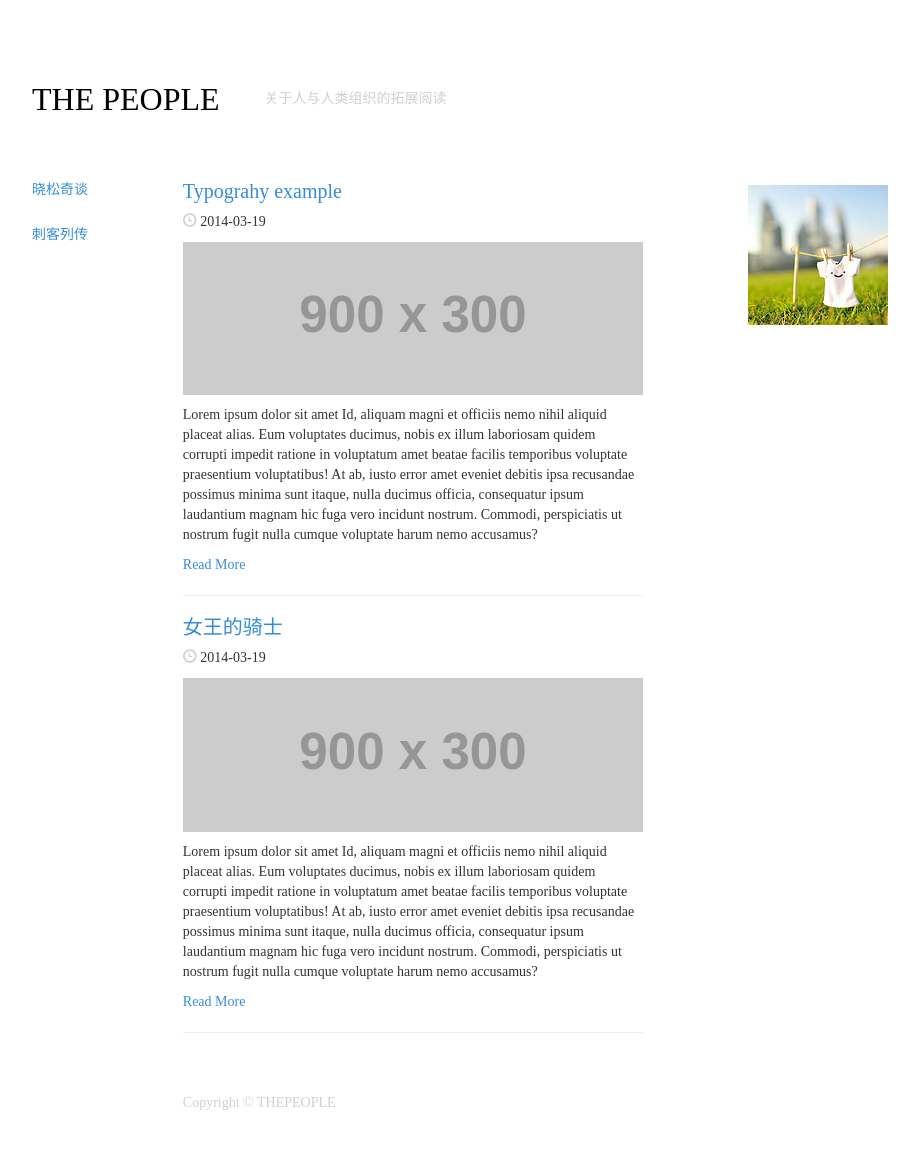
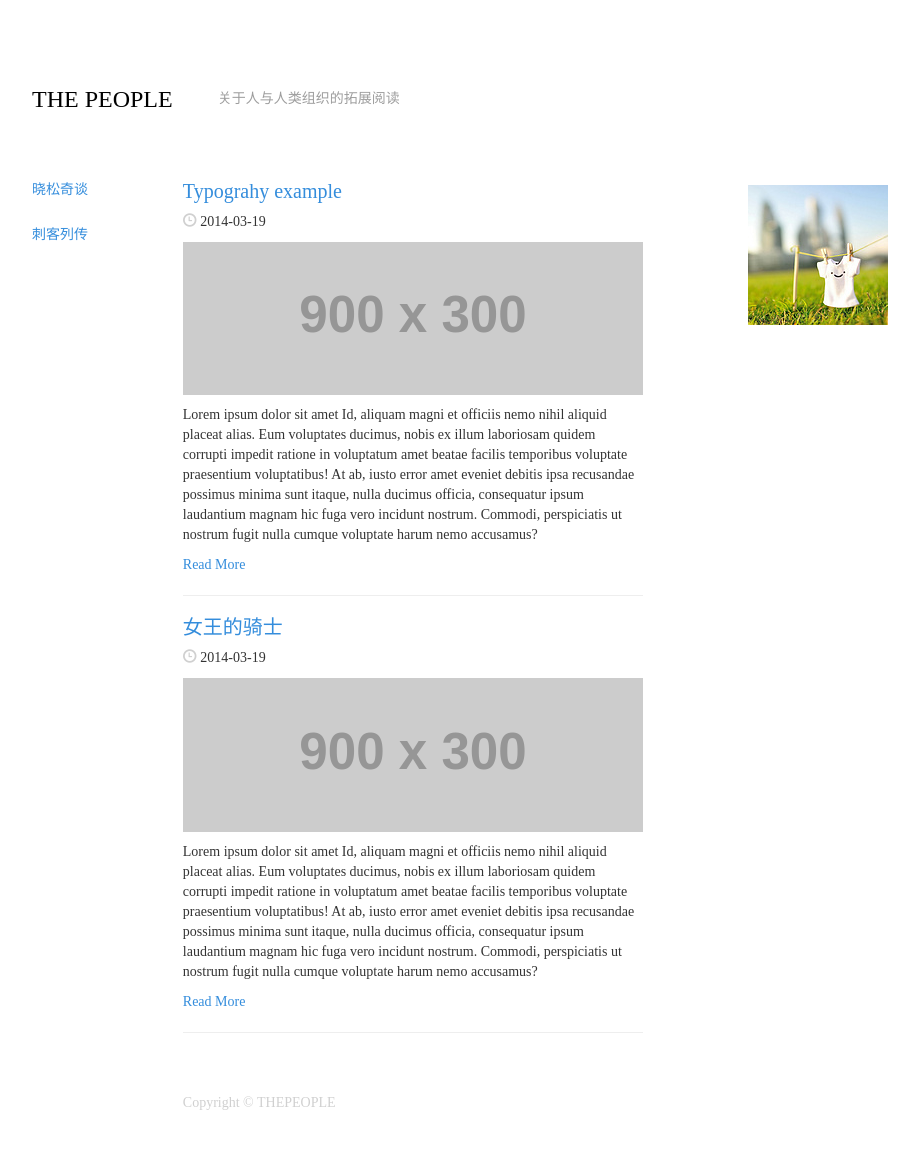
Before and after one commit to andyljj/thepeople, a Jekyll site: the page built from index.html, in a window 1280 px wide and 1193 px high. Shown: the top 1149 px of the window, without its empty margins (175-1094 px from the left). Built offline with Jekyll 4.4.1, drawn with Linux system fonts in a browser that asks for light colours; some web fonts are replaced; Markdown is read by kramdown in place of the engine named in the settings; comment, search, counter and statistics services are not loaded.

Commit message:
modify bug

```diff
--- a/_layouts/default.html
+++ b/_layouts/default.html
@@ -11,7 +11,7 @@
                 <span class="icon-bar"></span>
                 <span class="icon-bar"></span>
             </button>
-            <a class="navbar-brand" href="{{site.url}}">THE PEOPLE</a> <span class="meta" id="description">{{ site.description }}</span>
+            <a class="navbar-brand" href="{{site.url}}">THE PEOPLE</a> <span id="description">{{ site.description }}</span>
         </div>
 
         <!-- Share  -->
--- a/assets/css/sb-admin.css
+++ b/assets/css/sb-admin.css
@@ -172,6 +172,7 @@
     #description{
         line-height: 50px;
         margin-left: 30px;
+        color: #9E9E9E;
     }
 }
 
```
Also changed, not shown: assets/css/bootstrap.min.css.
